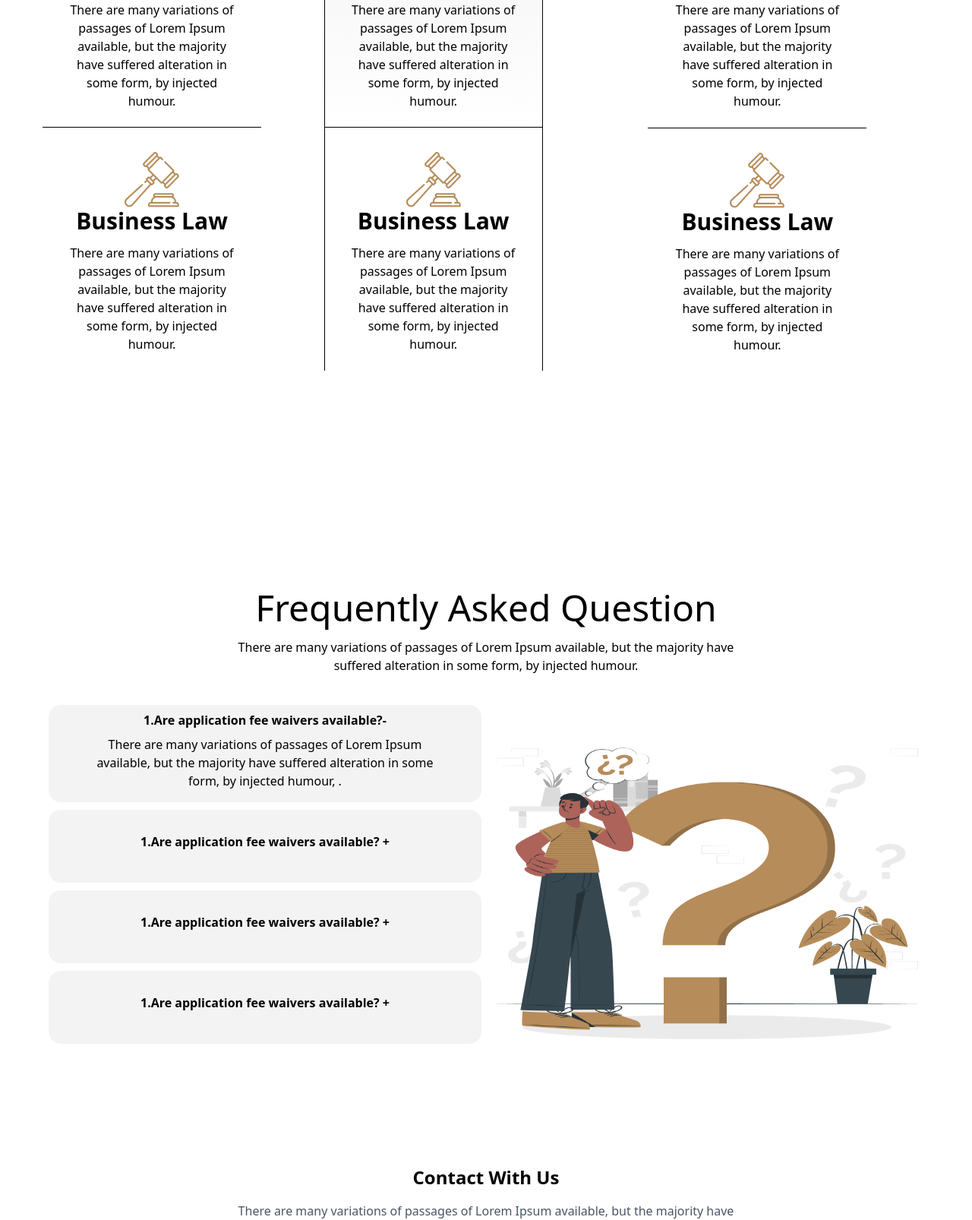
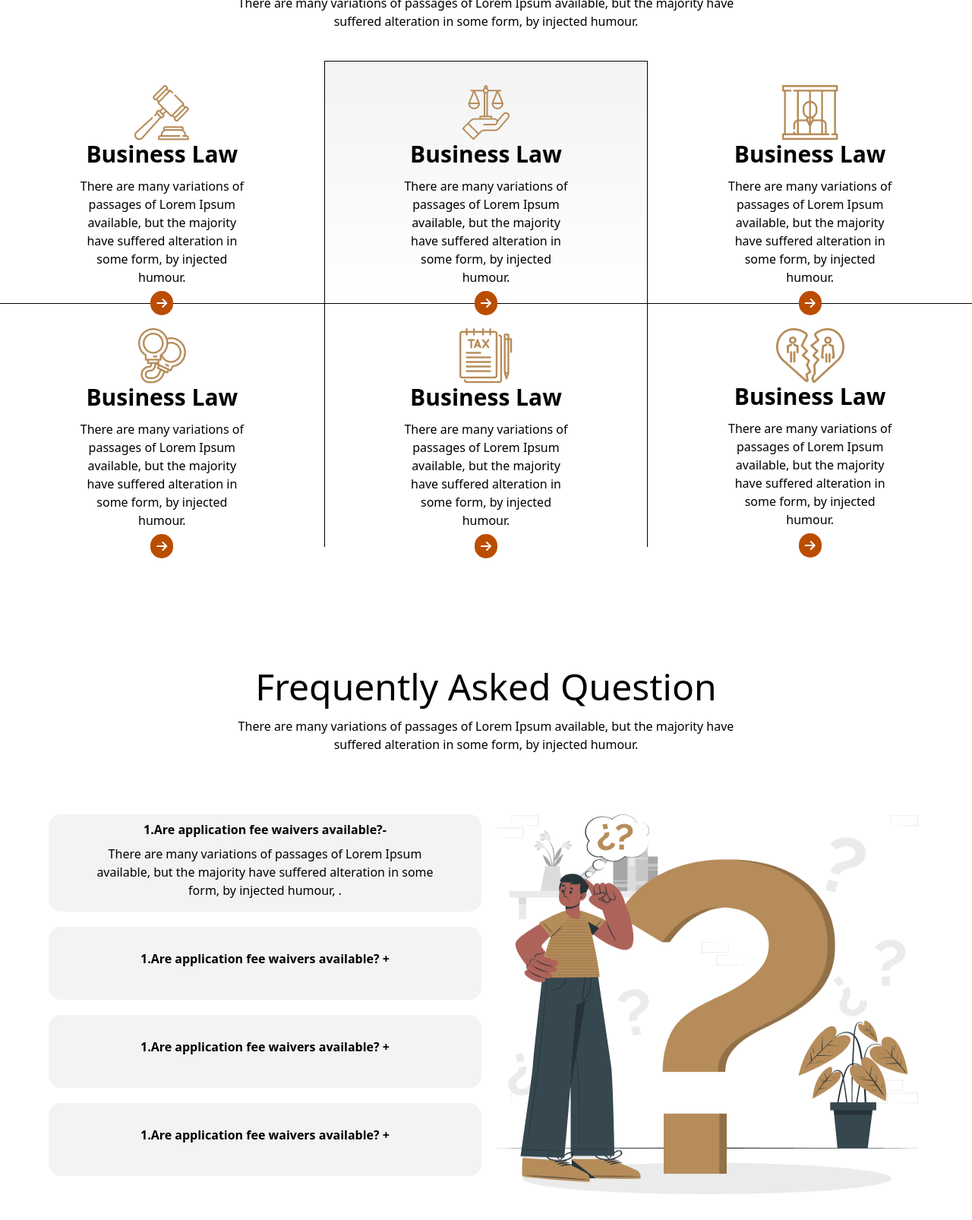
Before and after one commit to student-Imran/PH-Module-11-practice, a plain HTML site: page index.html in a window 1280 px wide. Shown: the part 758-2364 px from the top of the page at 76% size. Drawn offline with nearby package versions, Linux system fonts and the light colour scheme.

Commit message:
More Css Add

```diff
--- a/index.html
+++ b/index.html
@@ -1,17 +1,23 @@
 <!DOCTYPE html>
 <html lang="en">
   <head>
-    <meta charset="UTF-8">
-    <meta name="viewport" content="width=device-width, initial-scale=1.0">
+    <meta charset="UTF-8" />
+    <meta name="viewport" content="width=device-width, initial-scale=1.0" />
     <script src="https://cdn.jsdelivr.net/npm/@tailwindcss/browser@4"></script>
-    <link rel="stylesheet" href="https://cdnjs.cloudflare.com/ajax/libs/font-awesome/6.7.2/css/all.min.css" integrity="sha512-Evv84Mr4kqVGRNSgIGL/F/aIDqQb7xQ2vcrdIwxfjThSH8CSR7PBEakCr51Ck+w+/U6swU2Im1vVX0SVk9ABhg==" crossorigin="anonymous" referrerpolicy="no-referrer" />
+    <link
+      rel="stylesheet"
+      href="https://cdnjs.cloudflare.com/ajax/libs/font-awesome/6.7.2/css/all.min.css"
+      integrity="sha512-Evv84Mr4kqVGRNSgIGL/F/aIDqQb7xQ2vcrdIwxfjThSH8CSR7PBEakCr51Ck+w+/U6swU2Im1vVX0SVk9ABhg=="
+      crossorigin="anonymous"
+      referrerpolicy="no-referrer"
+    />
     <title>Document</title>
   </head>
   <body>
     <div class="container w-7xl mx-auto">
       <header>
         <nav class="flex justify-between my-4">
-        <img src="./images/logo2.png" alt="">
+          <img src="./images/logo2.png" alt="" />
           <div>
             <ul class="flex space-x-4 pt-4">
               <li>Home</li>
@@ -21,122 +27,209 @@
               <li>Contack Us ></li>
             </ul>
           </div>
-        <button class= "bg-amber-700 cursor-pointer px-4 py-1  text-amber-50 rounded-2xl">Free Construction</button>
+          <button
+            class="bg-amber-700 cursor-pointer px-4 py-1 text-amber-50 rounded-2xl"
+          >
+            Free Construction
+          </button>
         </nav>
-      <div class="w-3xl h-96 border-2 rounded-[5px] mx-auto my-20  bg-[url('/images/banner.png')]  bg-cover bg-center">
+        <div
+          class="w-3xl h-96 border-2 rounded-[5px] mx-auto my-20 bg-[url('/images/banner.png')] bg-cover bg-center"
+        >
           <div class="w-2xl mx-auto text-center mt-20 text-white">
-        <h1 class="text-5xl">We Provide Effective <br>Legal Solutions</h1>
-        <p class="text-1xl mt-4">There are many variations of passages of Lorem Ipsum available, but the majority have suffered alteration in some form, by injected humour.</p>
+            <h1 class="text-5xl">We Provide Effective <br />Legal Solutions</h1>
+            <p class="text-1xl mt-4">
+              There are many variations of passages of Lorem Ipsum available,
+              but the majority have suffered alteration in some form, by
+              injected humour.
+            </p>
             <input
               type="search"
               id="default-search"
               class="mt-7 w-md p-4 ps-10 text-sm text-gray-900 border border-gray-300 rounded-lg bg-gray-50 placeholder-gray-400"
               placeholder="Search your services ..."
-     required/> <button class="bg-amber-700 cursor-pointer px-4 h-14 text-amber-50 rounded-lg">Search</button>
+              required
+            />
+            <button
+              class="bg-amber-700 cursor-pointer px-4 h-14 text-amber-50 rounded-lg"
+            >
+              Search
+            </button>
           </div>
+        </div>
+      </header>
+      <main class="mt-40">
+         <div class="mx-auto text-center mb-10">
+          <h1 class="text-5xl">The Legal Practice Area</h1>
+          <p class="text-1xl mt-4">
+            There are many variations of passages of Lorem Ipsum available, but the majority have <br> suffered alteration in some form, by injected humour.
+          </p>
 
         </div>
-    </header>
-    <main>
-       <div class="grid grid-cols-3 grid-rows-2 gap-x-0 gap-y-0">
-         <div class="w-72 h-80 flex justify-center items-center box-border border-b ml-14">
+        <div class="grid grid-cols-3 gap-0">
+          <div
+            class="w-full h-80 flex justify-center items-center border-b"
+          >
             <div class="h-64 w-56 text-center">
-           <img class="mx-auto" src="./images/business.png" alt="">
+              <img class="mx-auto" src="./images/business.png" alt="" />
               <h1 class="font-bold text-3xl">Business Law</h1>
-           <p class="text-base mt-3">There are many variations of passages of Lorem Ipsum available, but the majority have suffered alteration in some form, by injected humour.</p>
+              <p class="text-base mt-3">
+                There are many variations of passages of Lorem Ipsum available,
+                but the majority have suffered alteration in some form, by
+                injected humour.
+              </p>
+              <i class="fa-solid fa-arrow-right bg-amber-700 rounded-2xl p-2 mt-1.5" style="color: #fcfcfc;"></i>
             </div>
-
           </div>
-         <div class="bg-[linear-gradient(180deg,_rgb(243,243,243),_rgba(243,243,243,0)_100%)]  w-72 h-80 flex justify-center items-center box-border border">
+          <div
+            class="bg-[linear-gradient(180deg,_rgb(243,243,243),_rgba(243,243,243,0)_100%)] w-full h-80 flex justify-center items-center border"
+          >
             <div class="h-64 w-56 text-center">
-           <img class="mx-auto" src="./images/business.png" alt="">
+              <img class="mx-auto" src="./images/education.png" alt="" />
               <h1 class="font-bold text-3xl">Business Law</h1>
-           <p class="text-base mt-3">There are many variations of passages of Lorem Ipsum available, but the majority have suffered alteration in some form, by injected humour.</p>
-
+              <p class="text-base mt-3">
+                There are many variations of passages of Lorem Ipsum available,
+                but the majority have suffered alteration in some form, by
+                injected humour.
+              </p>
+              <i class="fa-solid fa-arrow-right bg-amber-700 rounded-2xl p-2 mt-1.5" style="color: #fcfcfc;"></i>
             </div>
           </div>
 
-         <div class="w-72 h-80 flex justify-center items-center box-border mr-10">
+          <div
+            class="w-full h-80 flex justify-center items-center border-b"
+          >
             <div class="h-64 w-56 text-center">
-           <img class="mx-auto" src="./images/business.png" alt="">
+              <img class="mx-auto" src="./images/child.png" alt="" />
               <h1 class="font-bold text-3xl">Business Law</h1>
-           <p class="text-base mt-3">There are many variations of passages of Lorem Ipsum available, but the majority have suffered alteration in some form, by injected humour.</p>
+              <p class="text-base mt-3">
+                There are many variations of passages of Lorem Ipsum available,
+                but the majority have suffered alteration in some form, by
+                injected humour.
+              </p>
+              <i class="fa-solid fa-arrow-right bg-amber-700 rounded-2xl p-2 mt-1.5" style="color: #fcfcfc;"></i>
+            </div>
+          </div>
+          <div
+            class="w-full h-80 flex justify-center items-center"
+          >
+            <div class="h-64 w-56 text-center">
+              <img class="mx-auto" src="./images/criminal.png" alt="" />
+              <h1 class="font-bold text-3xl">Business Law</h1>
+              <p class="text-base mt-3">
+                There are many variations of passages of Lorem Ipsum available,
+                but the majority have suffered alteration in some form, by
+                injected humour.
+              </p>
+              <i class="fa-solid fa-arrow-right bg-amber-700 rounded-2xl p-2 mt-1.5" style="color: #fcfcfc;"></i>
+            </div>
+          </div>
+          <div
+            class="w-full h-80 flex justify-center items-center border-l border-r"
+          >
+            <div class="h-64 w-56 text-center">
+              <img class="mx-auto" src="./images/tax.png" alt="" />
+              <h1 class="font-bold text-3xl">Business Law</h1>
+              <p class="text-base mt-3">
+                There are many variations of passages of Lorem Ipsum available,
+                but the majority have suffered alteration in some form, by
+                injected humour.
+              </p>
+              <i class="fa-solid fa-arrow-right bg-amber-700 rounded-2xl p-2 mt-1.5" style="color: #fcfcfc;"></i>
+            </div>
+          </div>
+          <div
+            class="w-full h-80 flex justify-center items-center"
+          >
+            <div class="h-64 w-56 text-center">
+              <img class="mx-auto" src="./images/divorce.png" alt="" />
+              <h1 class="font-bold text-3xl">Business Law</h1>
+              <p class="text-base mt-3">
+                There are many variations of passages of Lorem Ipsum available,
+                but the majority have suffered alteration in some form, by
+                injected humour.
+              </p>
+              <i class="fa-solid fa-arrow-right bg-amber-700 rounded-2xl p-2 mt-1.5" style="color: #fcfcfc;"></i>
+            </div>
+          </div>
+        </div>
+        <div class="mx-auto text-center mt-40">
+          <h1 class="text-5xl">Frequently Asked Question</h1>
+          <p class="text-1xl mt-4">
+            There are many variations of passages of Lorem Ipsum available, but
+            the majority have <br />suffered alteration in some form, by
+            injected humour.
+          </p>
 
         </div>
+        <div class="w-6xl h-[500px] mx-auto flex mt-20 gap-3">
+          <div class="flex-1/3 h-full">
+            <div class="h-32 bg-[rgb(243,243,243)] text-center rounded-2xl">
+              <h1 class="text-base font-bold pt-2">
+                1.Are application fee waivers available?-
+              </h1>
+              <p class="mt-2">
+                There are many variations of passages of Lorem Ipsum
+                <br />available, but the majority have suffered alteration in
+                some <br />form, by injected humour, .
+              </p>
             </div>
-         <div class="w-72 h-80 flex justify-center items-center box-border ml-14">
-          <div class="h-64 w-56 text-center">
-           <img class="mx-auto" src="./images/business.png" alt="">
-           <h1 class="font-bold text-3xl">Business Law</h1>
-           <p class="text-base mt-3">There are many variations of passages of Lorem Ipsum available, but the majority have suffered alteration in some form, by injected humour.</p>
-
+            <div
+              class="h-24 bg-[rgb(243,243,243)] mt-5 text-center rounded-2xl"
+            >
+              <h1 class="text-base font-bold pt-[30px]">
+                1.Are application fee waivers available? +
+              </h1>
+            </div>
+            <div
+              class="h-24 bg-[rgb(243,243,243)] mt-5 text-center rounded-2xl"
+            >
+              <h1 class="text-base font-bold pt-[30px]">
+                1.Are application fee waivers available? +
+              </h1>
+            </div>
+            <div
+              class="h-24 bg-[rgb(243,243,243)] mt-5 text-center rounded-2xl"
+            >
+              <h1 class="text-base font-bold pt-[30px]">
+                1.Are application fee waivers available? +
+              </h1>
             </div>
           </div>
-         <div class="w-72 h-80 flex justify-center items-center box-border border-r border-l">
-          <div class="h-64 w-56 text-center">
-           <img class="mx-auto" src="./images/business.png" alt="">
-           <h1 class="font-bold text-3xl">Business Law</h1>
-           <p class="text-base mt-3">There are many variations of passages of Lorem Ipsum available, but the majority have suffered alteration in some form, by injected humour.</p>
-         </div>
-         </div>
-         <div class="w-72 h-80 flex justify-center items-center box-border border-t">
-          <div class="h-64 w-56 text-center">
-           <img class="mx-auto" src="./images/business.png" alt="">
-           <h1 class="font-bold text-3xl">Business Law</h1>
-           <p class="text-base mt-3">There are many variations of passages of Lorem Ipsum available, but the majority have suffered alteration in some form, by injected humour.</p>
-         </div>
-         </div>
-
-       </div>
-       <div class="mx-auto text-center mt-72">
-        <h1 class="text-5xl">Frequently Asked Question</h1>
-        <p class="text-1xl mt-4">There are many variations of passages of Lorem Ipsum available, but the majority have <br>suffered alteration in some form, by injected humour.</p>
-       </div>
-       <div class="w-6xl mx-auto flex mt-10 gap-3">
-          <div class="flex-1/3 ">
-             <div class="h-32 bg-[rgb(243,243,243)] text-center rounded-2xl">
-              <h1 class="text-base font-bold pt-2">1.Are application fee waivers available?-</h1>
-              <p class="mt-2">There are many variations of passages of Lorem Ipsum <br>available, but the majority have suffered alteration in some <br>form, by injected humour, . </p>
-             </div>
-             <div class="h-24 bg-[rgb(243,243,243)] mt-2.5 text-center rounded-2xl">
-              <h1 class="text-base font-bold pt-[30px]">1.Are application fee waivers available? +</h1>
-             </div>
-             <div class="h-24 bg-[rgb(243,243,243)] mt-2.5 text-center rounded-2xl">
-              <h1 class="text-base font-bold  pt-[30px]">1.Are application fee waivers available?    +</h1>
-             </div>
-             <div class="h-24 bg-[rgb(243,243,243)] mt-2.5 text-center rounded-2xl">
-              <h1 class="text-base font-bold  pt-[30px]">1.Are application fee waivers available?    +</h1>
-             </div>
-          </div>
-          <img class="max-h-96 mt-14 flex-1/3" src="./images/faq.png" alt="">
+          <img class="h-full flex-1/3" src="./images/faq.png" alt="" />
         </div>
         <div class="mx-auto mt-40 text-center">
           <h1 class="text-2xl font-bold">Contact With Us</h1>
-            <p class="w-2xl mx-auto text-gray-600 mt-4">There are many variations of passages of Lorem Ipsum available, but the majority have suffered alteration in some form, by injected humour.</p>
+          <p class="w-2xl mx-auto text-gray-600 mt-4">
+            There are many variations of passages of Lorem Ipsum available, but
+            the majority have suffered alteration in some form, by injected
+            humour.
+          </p>
         </div>
 
-            <div class="w-4xl mt-12 h-96 mx-auto flex  gap-7">
+        <div class="w-4xl mt-12 h-96 mx-auto flex gap-7">
           <div class="grid grid-cols-2 grid-rows-2 flex-1/2">
             <div class="text-center bg-[rgb(243,243,243)]">
-                <img class="mx-auto my-6" src="./images/location.png" alt="">
+              <img class="mx-auto my-6" src="./images/location.png" alt="" />
               <h1 class="font-bold">Address</h1>
               <p class="text-gray-600">A108 Adam Street,</p>
               <p class="text-gray-600">New York, NY 535022</p>
             </div>
             <div class="border-l text-center bg-[rgb(243,243,243)]">
-                <img class="mx-auto  my-6" src="./images/call.png" alt="">
+              <img class="mx-auto my-6" src="./images/call.png" alt="" />
               <h1 class="font-bold">Call Us</h1>
               <p class="text-gray-600">+88 01750 00 00 00</p>
+
               <p class="text-gray-600">+88 01750 00 00 00</p>
             </div>
             <div class="border-t text-center bg-[rgb(243,243,243)]">
-                <img class="mx-auto  my-6" src="./images/email.png" alt="">
+              <img class="mx-auto my-6" src="./images/email.png" alt="" />
               <h1>Email Us</h1>
               <p class="text-gray-600">info@gmail.com</p>
               <p class="text-gray-600">info@gmail.com</p>
             </div>
             <div class="border-t border-l text-center bg-[rgb(243,243,243)]">
-                <img class="mx-auto  my-6" src="./images/time.png" alt="">
+              <img class="mx-auto my-6" src="./images/time.png" alt="" />
               <h1>Working Hours</h1>
               <p class="text-gray-600">Mon-Fri: 9AM to 5PM</p>
               <p class="text-gray-600">Sunday: 9AM to 1 PM</p>
@@ -144,21 +237,42 @@
           </div>
           <div class="flex-1/2 mt-3">
             <form action="">
-                  <input class="bg-[rgb(243,243,243)] w-full border p-3 h-16 border-gray-300 rounded-[5px]" type="text" placeholder="Your name">
-                  <input class="bg-[rgb(243,243,243)] w-full p-3 border border-gray-300 mt-5 h-16 rounded-[5px]" type="email" name="" id="" placeholder="Your email">
-                  <textarea  rows="4" class ="bg-[rgb(243,243,243)] block w-full mt-5 p-3 border border-gray-300 rounded-[5px] "
-                  placeholder="Write your message here..."></textarea>
-                  <button class="w-full border mt-5 h-12 rounded-[5px] bg-amber-700 text-white font-bold cursor-pointer">Send Message</button>
+              <input
+                class="bg-[rgb(243,243,243)] w-full border p-3 h-16 border-gray-300 rounded-[5px]"
+                type="text"
+                placeholder="Your name"
+              />
+              <input
+                class="bg-[rgb(243,243,243)] w-full p-3 border border-gray-300 mt-5 h-16 rounded-[5px]"
+                type="email"
+                name=""
+                id=""
+                placeholder="Your email"
+              />
+              <textarea
+                rows="4"
+                class="bg-[rgb(243,243,243)] block w-full mt-5 p-3 border border-gray-300 rounded-[5px]"
+                placeholder="Write your message here..."
+              ></textarea>
+              <button
+                class="w-full border mt-5 h-12 rounded-[5px] bg-amber-700 text-white font-bold cursor-pointer"
+              >
+                Send Message
+              </button>
             </form>
           </div>
-            </div><br><br><br>
+        </div>
       </main>
-    <footer>
+      <footer class="mt-40">
         <div class="w-full h-80 bg-gray-900 flex justify-around items-center">
           <div class="w-56 h-72 mt-6">
             <div class="text-center">
-                <img class="mx-auto" src="./images/logo.png" alt="">
-                <p class="text-gray-400 my-7">There are many variations of passages of Lorem Ipsum available, but the majority have suffered alteration in some form, by injected humour.</p>
+              <img class="mx-auto" src="./images/logo.png" alt="" />
+              <p class="text-gray-400 my-7">
+                There are many variations of passages of Lorem Ipsum available,
+                but the majority have suffered alteration in some form, by
+                injected humour.
+              </p>
             </div>
           </div>
           <div class="w-36 h-72 mt-8">
@@ -179,33 +293,36 @@
             <div class="text-gray-400">
               <p class="mt-12">A108 Adam Street,</p>
               <p>New York, NY 535022</p>
-                <br>
+              <br />
               <p>+88 01750 00 00 00</p>
               <p>+88 01750 00 00 00</p>
-                <br>
+              <br />
               <p>info@gmail.com</p>
               <p>info@gmail.com</p>
-
             </div>
           </div>
           <div class="w-56 h-72 mt-8">
             <h1 class="font-bold text-gray-300">Subscribe</h1>
             <div>
-                <p class="text-gray-400 mt-12">Subscribe for our latest & Articles. We Won’t Give You Spam Mails</p>
+              <p class="text-gray-400 mt-12">
+                Subscribe for our latest & Articles. We Won’t Give You Spam
+                Mails
+              </p>
               <div class="relative mt-6 w-full">
                 <input
                   type="email"
                   placeholder="Email Address"
-           class="w-full p-2 pr-10 border rounded-[5px] bg-white">
-          <i class="fa-solid fa-play text-amber-700 absolute right-0 top-0 text-3xl text-white bg-amber-700 p-1 pb-2 cursor-pointer"></i>
+                  class="w-full p-2 pr-10 border rounded-[5px] bg-white"
+                />
+                <i
+                  class="fa-solid fa-play text-amber-700 absolute right-0 top-0 text-3xl text-white bg-amber-700 p-1 pb-2 cursor-pointer"
+                ></i>
               </div>
-
-
             </div>
           </div>
         </div>
       </footer>
-    <br><br><br>
+      <br /><br /><br />
     </div>
   </body>
 </html>
```
Lines whose indentation alone changed are shown as unchanged.
